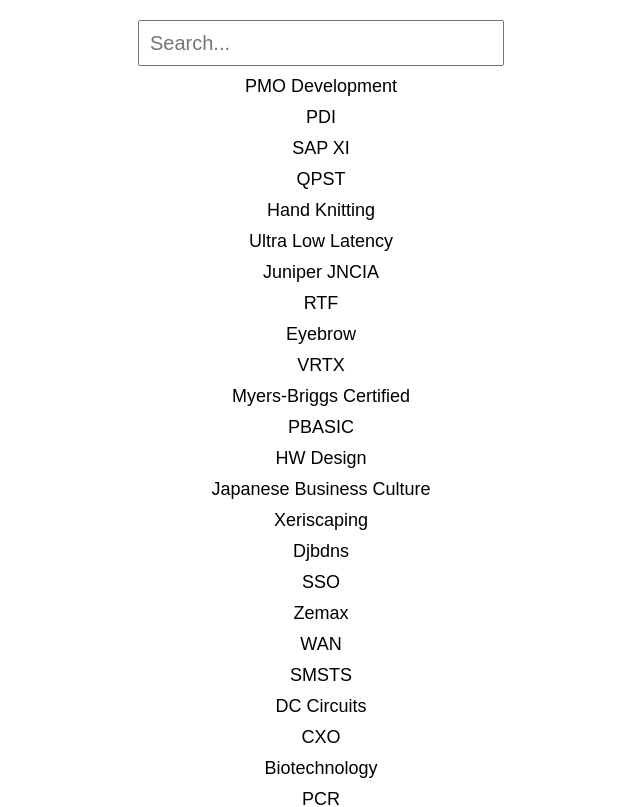
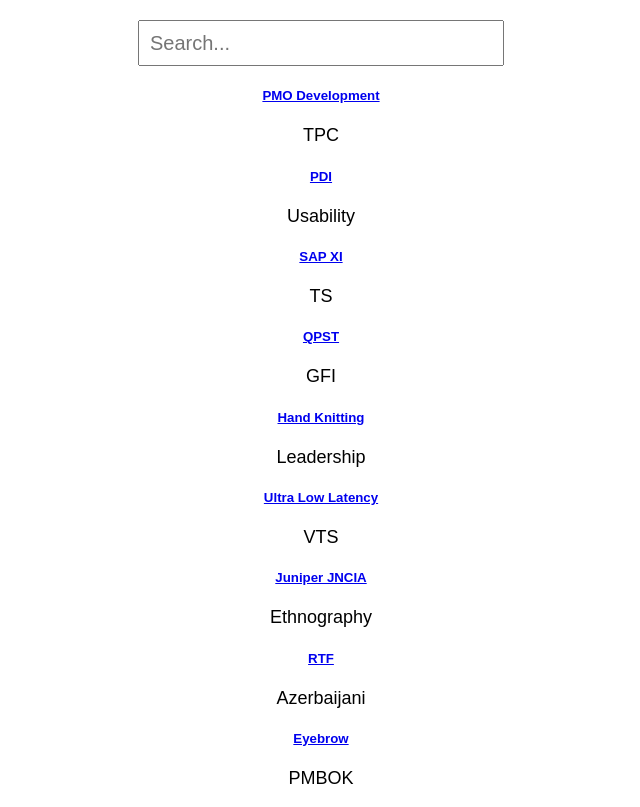
Before and after one commit to shreya1010svg/notes_library, a React (Create React App) app: page / in a window 1280 px wide. Shown: the top 807 px of the page, without its empty margins (319-959 px from the left). Built offline with nearby package versions, Linux system fonts and the light colour scheme.

Commit message:
Making the titles clickable and also searching keywords

```diff
--- a/src/App.js
+++ b/src/App.js
@@ -14,14 +14,16 @@
 					{
 						return val
 					}
-					else if(val.title.toLowerCase().includes(searchTerm.toLowerCase()))
+					else if(val.title.toLowerCase().includes(searchTerm.toLowerCase()) ||
+						val.keywords.toLowerCase().includes(searchTerm.toLowerCase()))
 					{
 						return val
 					}
 				}).map((val,key)=>{
 			return (
 				<div className="file" key={key}>
-					<p>{val.title}</p>
+					<h5><a href={val.link_to_pdf}>{val.title}</a></h5>
+					<p>{val.keywords}</p>
 				</div>
 				);
 		})}
```
